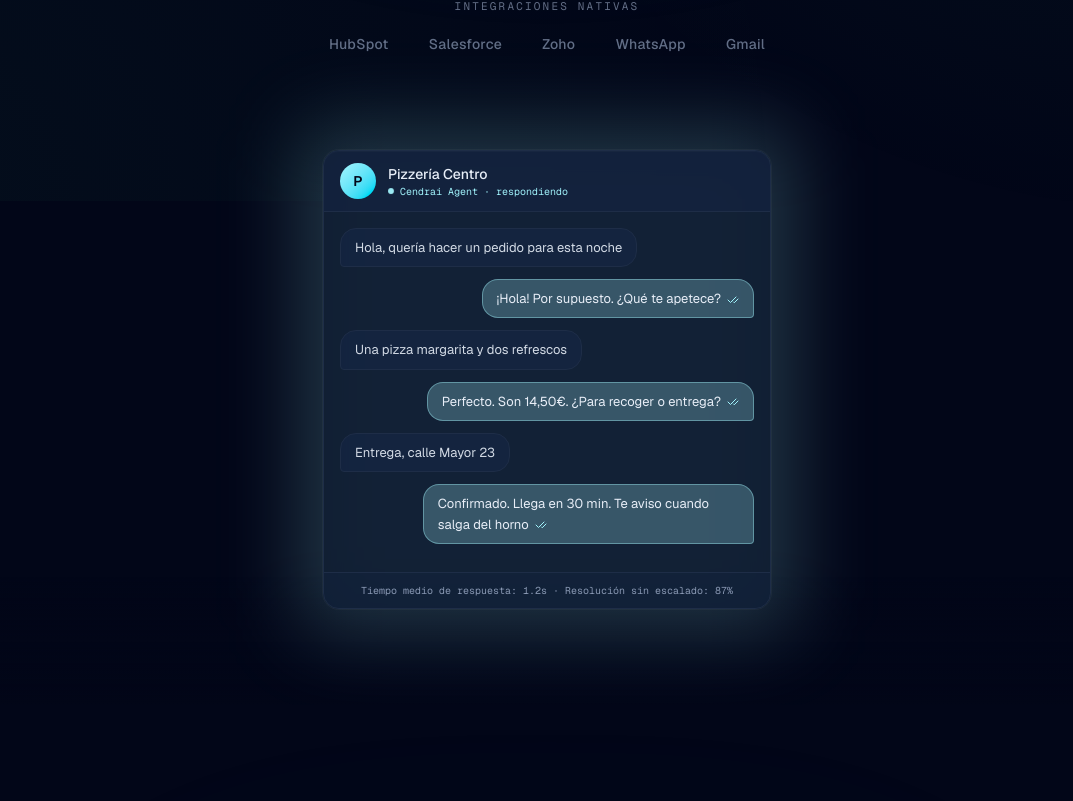
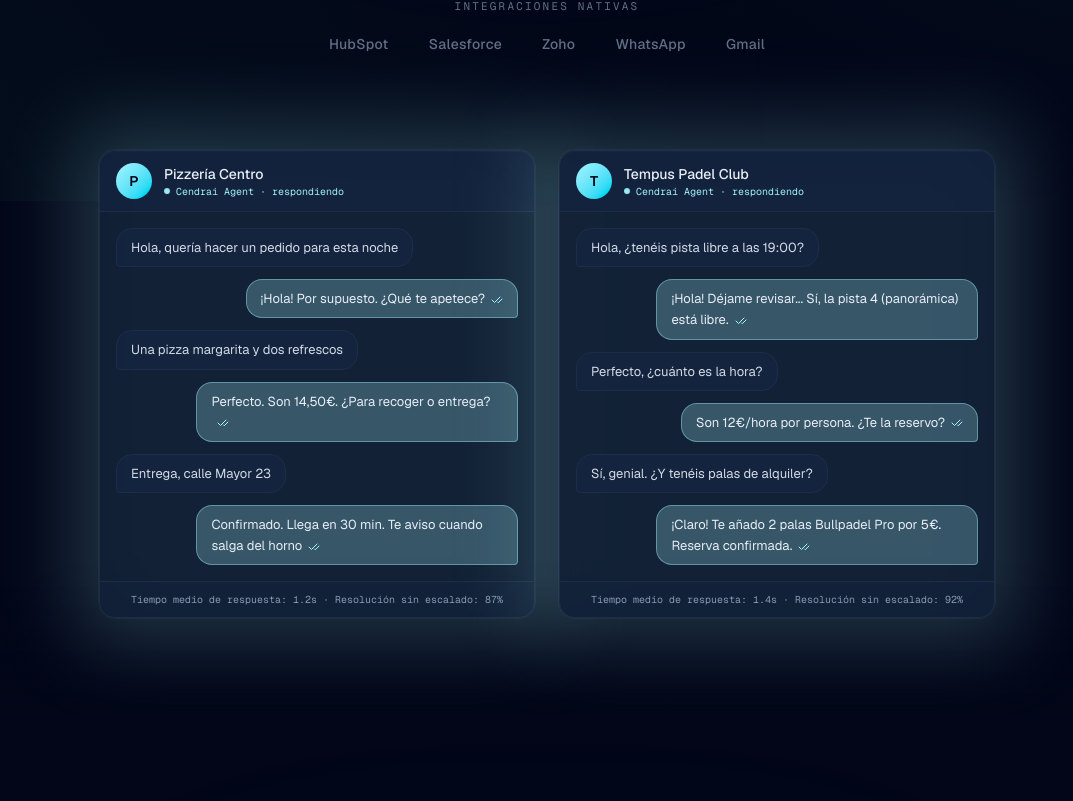
Before and after one commit to polnovejarque/cendrai-web, a React (Vite) app: page / in a window 1280 px wide. Shown: the part 599-1400 px from the top of the page, without its empty margins (93-1166 px from the left). Built offline with nearby package versions, Linux system fonts and the light colour scheme.

Commit message:
feat: replace vantax with cendrai branding and update hero simulations

```diff
--- a/src/components/Footer.tsx
+++ b/src/components/Footer.tsx
@@ -9,10 +9,13 @@ export default function Footer() {
           {/* Columna 1: Marca y descripción */}
           <div className="col-span-1 md:col-span-1">
             <div className="flex items-center gap-2 mb-6">
-              <div className="w-8 h-8 rounded bg-gradient-to-br from-vantax-cold to-vantax-purple flex items-center justify-center font-bold text-sm text-white shadow-[0_0_15px_rgba(6,182,212,0.3)]">
-                V
-              </div>
-              <span className="font-bold tracking-widest text-sm uppercase text-foreground/80">Vantax AI</span>
+              <span className="font-sans text-xl font-semibold tracking-[-0.02em] text-foreground">
+                cendrai
+              </span>
+              <span className="relative flex h-2 w-2">
+                <span className="absolute inline-flex h-full w-full animate-pulse-dot rounded-full bg-cyan-200 opacity-75" />
+                <span className="relative inline-flex h-2 w-2 rounded-full bg-cyan-200" />
+              </span>
             </div>
             <p className="text-muted text-sm font-light leading-relaxed max-w-xs">
               La infraestructura inteligente para negocios sin límites. Auditoría y automatización de nivel empresarial.
@@ -55,7 +58,7 @@ export default function Footer() {
         {/* Barra inferior (Copyright y Redes) */}
         <div className="pt-8 border-t border-white/5 flex flex-col md:flex-row justify-between items-center gap-4">
           <p className="text-muted/60 text-xs font-light">
-            © {new Date().getFullYear()} Vantax AI. Todos los derechos reservados.
+            © {new Date().getFullYear()} Cendrai. Todos los derechos reservados.
           </p>
 
           {/* Iconos sociales minimalistas (SVGs) */}
--- a/src/components/HeroSection.tsx
+++ b/src/components/HeroSection.tsx
@@ -1,4 +1,5 @@
-import { motion, type Variants } from 'framer-motion'
+import { useRef } from 'react'
+import { motion, useInView, type Variants } from 'framer-motion'
 import { ArrowRight, CheckCheck } from 'lucide-react'
 
 // ── Coreografía maestra ──
@@ -21,14 +22,29 @@ const fadeUp: Variants = {
 
 const integrations = ['HubSpot', 'Salesforce', 'Zoho', 'WhatsApp', 'Gmail']
 
-const messages = [
+// ── Chat data ──────────────────────────────────────────────────────────────────
+
+type Msg = { from: 'customer' | 'agent'; text: string; delay: number }
+
+const pizzeriaMessages: Msg[] = [
   { from: 'customer', text: 'Hola, quería hacer un pedido para esta noche', delay: 0.4 },
-  { from: 'agent', text: '¡Hola! Por supuesto. ¿Qué te apetece?', delay: 1.4 },
-  { from: 'customer', text: 'Una pizza margarita y dos refrescos', delay: 2.6 },
-  { from: 'agent', text: 'Perfecto. Son 14,50€. ¿Para recoger o entrega?', delay: 3.7 },
-  { from: 'customer', text: 'Entrega, calle Mayor 23', delay: 4.9 },
-  { from: 'agent', text: 'Confirmado. Llega en 30 min. Te aviso cuando salga del horno', delay: 6.1 },
-] as const
+  { from: 'agent',    text: '¡Hola! Por supuesto. ¿Qué te apetece?',        delay: 1.4 },
+  { from: 'customer', text: 'Una pizza margarita y dos refrescos',           delay: 2.6 },
+  { from: 'agent',    text: 'Perfecto. Son 14,50€. ¿Para recoger o entrega?', delay: 3.7 },
+  { from: 'customer', text: 'Entrega, calle Mayor 23',                       delay: 4.9 },
+  { from: 'agent',    text: 'Confirmado. Llega en 30 min. Te aviso cuando salga del horno', delay: 6.1 },
+]
+
+const padelMessages: Msg[] = [
+  { from: 'customer', text: 'Hola, ¿tenéis pista libre a las 19:00?',                              delay: 0.4 },
+  { from: 'agent',    text: '¡Hola! Déjame revisar... Sí, la pista 4 (panorámica) está libre.',    delay: 1.5 },
+  { from: 'customer', text: 'Perfecto, ¿cuánto es la hora?',                                       delay: 2.8 },
+  { from: 'agent',    text: 'Son 12€/hora por persona. ¿Te la reservo?',                           delay: 3.8 },
+  { from: 'customer', text: 'Sí, genial. ¿Y tenéis palas de alquiler?',                            delay: 5.1 },
+  { from: 'agent',    text: '¡Claro! Te añado 2 palas Bullpadel Pro por 5€. Reserva confirmada.', delay: 6.2 },
+]
+
+// ── Section ────────────────────────────────────────────────────────────────────
 
 export default function HeroSection() {
   return (
@@ -137,15 +153,25 @@ export default function HeroSection() {
           </motion.div>
         </motion.div>
 
-        {/* Chat mockup — demostración de producto */}
+        {/* ── Two chat mockups side by side ── */}
         <motion.div
           initial={{ opacity: 0, y: 40 }}
-          whileInView={{ opacity: 1, y: 0 }}
-          viewport={{ once: true, amount: 0.2 }}
-          transition={{ duration: 0.9, ease: [0.16, 1, 0.3, 1] }}
-          className="mx-auto mt-24 max-w-sm sm:max-w-md"
+          animate={{ opacity: 1, y: 0 }}
+          transition={{ duration: 0.9, delay: 0.6, ease: [0.16, 1, 0.3, 1] }}
+          className="mx-auto mt-24 grid max-w-4xl grid-cols-1 gap-6 sm:grid-cols-2"
         >
-          <ChatMockup />
+          <ChatMockup
+            title="Pizzería Centro"
+            iconLetter="P"
+            messages={pizzeriaMessages}
+            metrics="Tiempo medio de respuesta: 1.2s · Resolución sin escalado: 87%"
+          />
+          <ChatMockup
+            title="Tempus Padel Club"
+            iconLetter="T"
+            messages={padelMessages}
+            metrics="Tiempo medio de respuesta: 1.4s · Resolución sin escalado: 92%"
+          />
         </motion.div>
       </div>
 
@@ -155,9 +181,22 @@ export default function HeroSection() {
   )
 }
 
-function ChatMockup() {
+// ── ChatMockup ─────────────────────────────────────────────────────────────────
+
+interface ChatMockupProps {
+  title: string
+  iconLetter: string
+  messages: Msg[]
+  metrics: string
+}
+
+function ChatMockup({ title, iconLetter, messages, metrics }: ChatMockupProps) {
+  // Trigger animations when card enters viewport
+  const ref = useRef<HTMLDivElement>(null)
+  const isInView = useInView(ref, { once: true, amount: 0.15 })
+
   return (
-    <div className="relative">
+    <div ref={ref} className="relative">
       {/* Outer glow */}
       <div className="absolute -inset-6 rounded-3xl bg-cyan-200/20 blur-2xl" aria-hidden="true" />
 
@@ -165,10 +204,10 @@ function ChatMockup() {
         {/* Header */}
         <div className="flex items-center gap-3 border-b border-border bg-navy-700/50 px-4 py-3">
           <div className="flex h-9 w-9 items-center justify-center rounded-full bg-gradient-to-br from-cyan-200 to-cyan-400 text-sm font-semibold text-slate-950">
-            P
+            {iconLetter}
           </div>
           <div className="flex-1 text-left">
-            <p className="text-sm font-medium text-foreground">Pizzería Centro</p>
+            <p className="text-sm font-medium text-foreground">{title}</p>
             <p className="flex items-center gap-1.5 font-mono text-[10px] text-cyan-200">
               <span className="inline-block h-1.5 w-1.5 animate-pulse-dot rounded-full bg-cyan-200" />
               Cendrai Agent · respondiendo
@@ -182,8 +221,7 @@ function ChatMockup() {
             <motion.div
               key={i}
               initial={{ opacity: 0, y: 8 }}
-              whileInView={{ opacity: 1, y: 0 }}
-              viewport={{ once: true, amount: 0.5 }}
+              animate={isInView ? { opacity: 1, y: 0 } : { opacity: 0, y: 8 }}
               transition={{
                 duration: 0.4,
                 delay: msg.delay,
@@ -207,11 +245,9 @@ function ChatMockup() {
           ))}
         </div>
 
-        {/* Footer con métricas */}
+        {/* Footer */}
         <div className="border-t border-border bg-navy-700/30 px-4 py-2.5">
-          <p className="text-center font-mono text-[10px] text-muted">
-            Tiempo medio de respuesta: 1.2s · Resolución sin escalado: 87%
-          </p>
+          <p className="text-center font-mono text-[10px] text-muted">{metrics}</p>
         </div>
       </div>
     </div>
```
